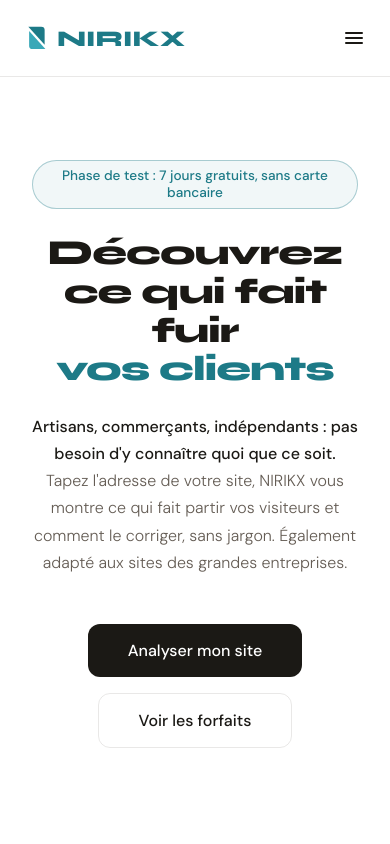
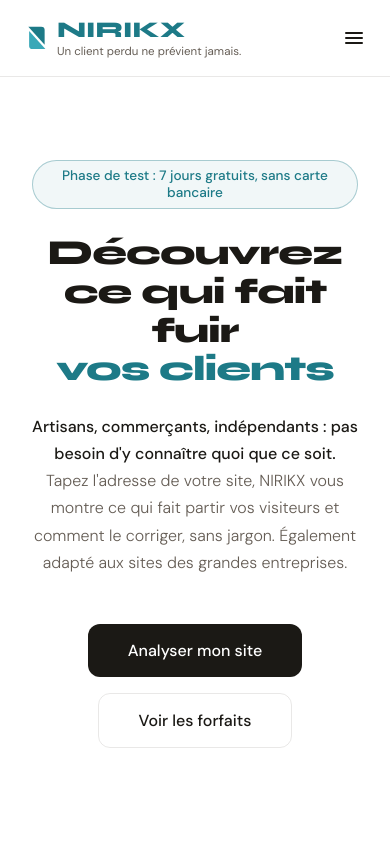
Before and after one commit to NIRIKX/NIRIKX.github.io, a plain HTML site: page index.html in a window 390 px wide. Shown: the top 844 px of the page. Drawn offline with Linux system fonts and the light colour scheme.

Commit message:
Add the slogan under the logo and on the share image
"Un client perdu ne prévient jamais." now appears under NIRIKX in the
top menu (computer and phone) and replaces the line under the logo on
the share image. The share image URL gets ?v=2 so social networks
fetch the new version.

Co-Authored-By: Claude Opus 5.5 <noreply@anthropic.com>
Claude-Session: https://claude.ai/code/session_01Btoveeaasb2SFGajzbBFGa

```diff
--- a/index.html
+++ b/index.html
@@ -7,7 +7,7 @@
 <meta name="description" content="NIRIKX analyse votre site et vous dit quoi améliorer pour attirer plus de clients, expliqué simplement.">
 <meta property="og:title" content="NIRIKX : découvrez ce qui fait fuir vos clients" />
 <meta property="og:description" content="NIRIKX analyse votre site et vous dit quoi améliorer pour attirer plus de clients, expliqué simplement." />
-<meta property="og:image" content="https://nirikx.github.io/partage.png" />
+<meta property="og:image" content="https://nirikx.github.io/partage.png?v=2" />
 <meta property="og:image:width" content="1200" />
 <meta property="og:image:height" content="630" />
 <meta name="twitter:card" content="summary_large_image" />
@@ -41,6 +41,9 @@
   nav { position:fixed; top:0; left:0; right:0; z-index:100; padding:1.2rem 4rem; display:flex; justify-content:space-between; align-items:center; border-bottom:1px solid var(--border); -webkit-backdrop-filter:blur(20px); backdrop-filter:blur(20px); background:rgba(255,255,255,0.85); }
   .nav-logo { font-family:'Syne',sans-serif; font-weight:800; font-size:1.4rem; color:var(--accent); display:flex; align-items:center; gap:0.45rem; }
   .logo-symbole { width:1.15em; height:1.15em; flex-shrink:0; }
+  /* Slogan sous le logo du menu */
+  .nav-marque { display:flex; flex-direction:column; line-height:1; }
+  .nav-slogan { font-family:'DM Sans',sans-serif; font-weight:400; font-size:0.72rem; color:var(--muted); letter-spacing:0; margin-top:0.3rem; white-space:nowrap; }
   .nav-links { display:flex; gap:2rem; align-items:center; }
   .nav-links a { color:var(--muted); text-decoration:none; font-size:0.9rem; transition:color 0.2s; }
   .nav-links a:hover { color:var(--text); }
@@ -203,7 +206,7 @@
 </div>
 
 <nav>
-  <div class="nav-logo"><svg class="logo-symbole" viewBox="20 20 60 60" aria-hidden="true"><path d="M30 26 h30 a8 8 0 0 1 8 8 v34 z" fill="#1d7a87" transform="translate(0.11 -2.12)"/><path d="M70 74 h-30 a8 8 0 0 1 -8 -8 v-34 z" fill="#3aa8b8" transform="translate(-0.11 2.12)"/></svg>NIRIKX</div>
+  <div class="nav-logo"><svg class="logo-symbole" viewBox="20 20 60 60" aria-hidden="true"><path d="M30 26 h30 a8 8 0 0 1 8 8 v34 z" fill="#1d7a87" transform="translate(0.11 -2.12)"/><path d="M70 74 h-30 a8 8 0 0 1 -8 -8 v-34 z" fill="#3aa8b8" transform="translate(-0.11 2.12)"/></svg><span class="nav-marque">NIRIKX<span class="nav-slogan">Un client perdu ne prévient jamais.</span></span></div>
   <button type="button" class="nav-menu" id="nav-menu" aria-label="Ouvrir le menu" aria-expanded="false" aria-controls="nav-links"><svg viewBox="0 0 24 24" aria-hidden="true"><path class="trait-haut" d="M4 7h16"/><path class="trait-milieu" d="M4 12h16"/><path class="trait-bas" d="M4 17h16"/></svg></button>
   <div class="nav-links" id="nav-links">
     <a href="#features">Fonctionnalités</a>
```
Also changed, not shown: partage.png.
